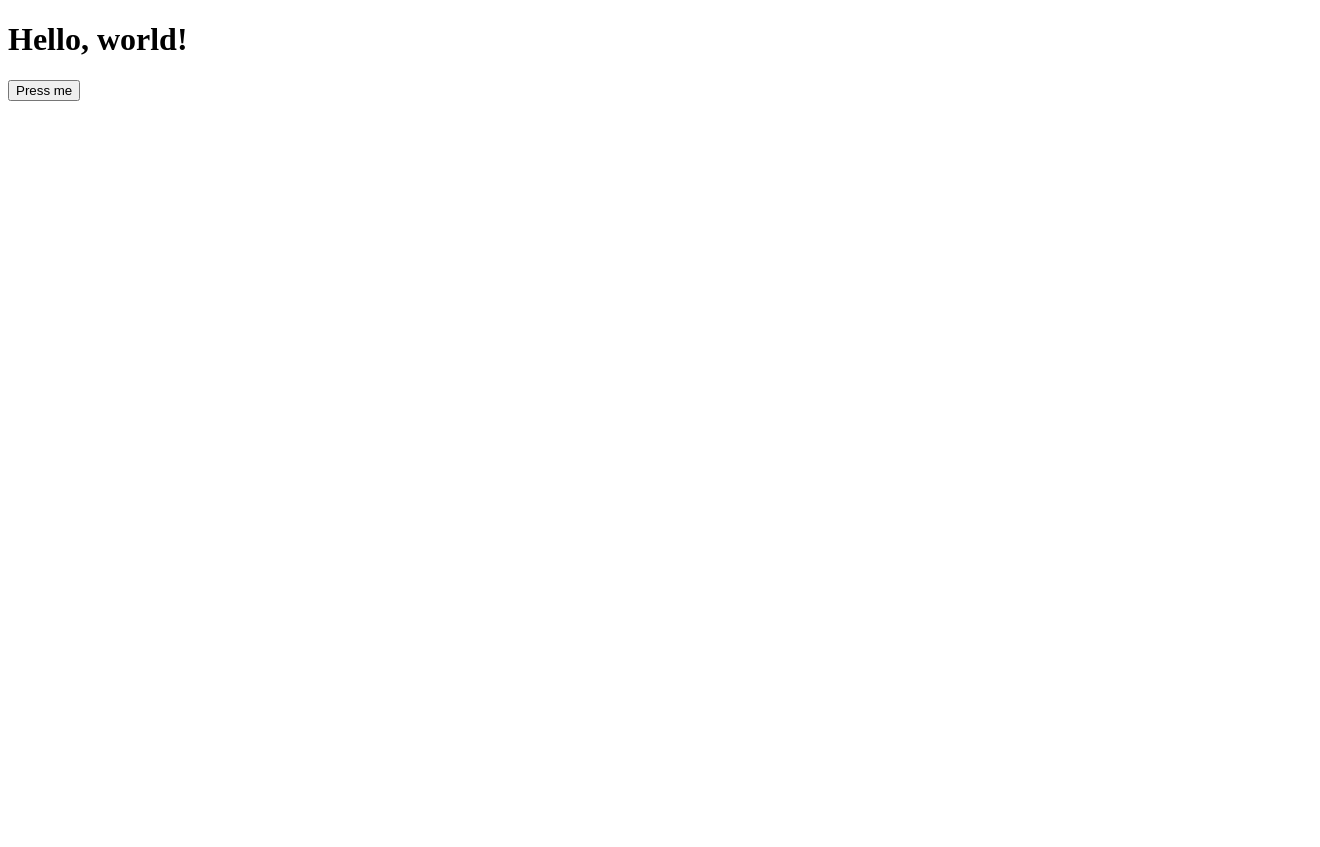
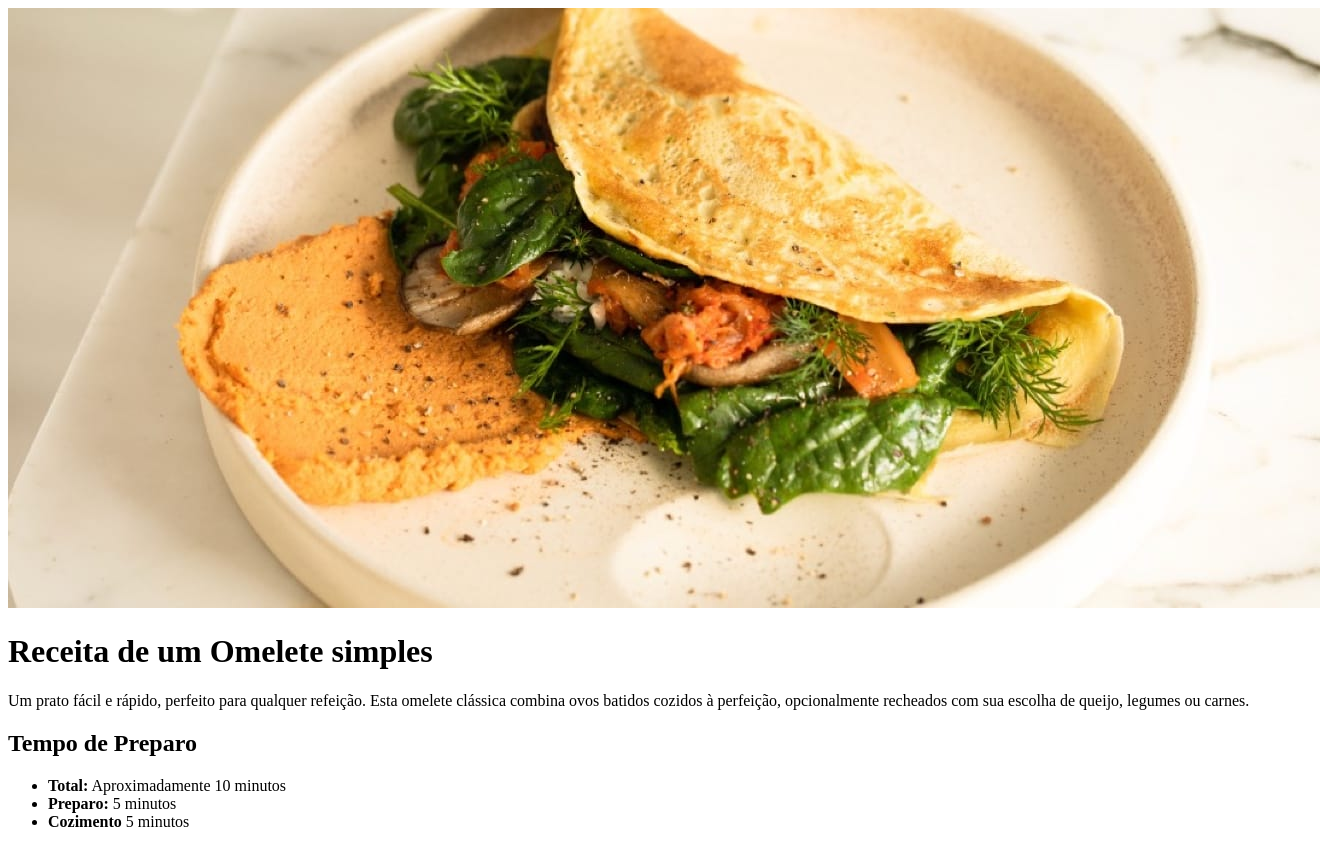
Before and after one commit to Rebelozyw12/receita, a plain HTML site: page index.html in a window 1280 px wide. Shown: the whole page, 1320 px wide, since content can reach past the window. Before the commit the page ends 800 px from the top, so only its background shows below. Drawn offline with Linux system fonts and the light colour scheme.

Commit message:
segundo commit

```diff
--- a/index.html
+++ b/index.html
@@ -7,8 +7,27 @@
   <link href='/style.css' rel='stylesheet'>
 </head>
 <body>
-  <h1>Hello, world!</h1>
-  <button onclick="console.log('hello');">Press me</button>
-  <script defer type="text/javascript" src="/main.js"></script>
+  <div>
+    <img src="./image-omelette.jpeg" alt="imagem de uma Omelete">
+
+    <h1>Receita de um Omelete simples</h1>
+    <p>Um prato fácil e rápido, perfeito para qualquer refeição. Esta omelete clássica combina ovos batidos cozidos à perfeição, opcionalmente recheados com sua escolha de queijo, legumes ou carnes.</p>
+
+    <div>
+         <h2>Tempo de Preparo</h2>
+
+         <ul>
+             <li>
+               <strong>Total:</strong> Aproximadamente 10 minutos
+             </li>
+             <li>
+              <strong>Preparo:</strong> 5 minutos
+             </li>
+             <li>
+               <strong>Cozimento</strong> 5 minutos
+             </li>
+         </ul>
+    </div>
+  </div>
 </body>
 </html>
```
Also changed, not shown: image-omelette.jpeg (added).
